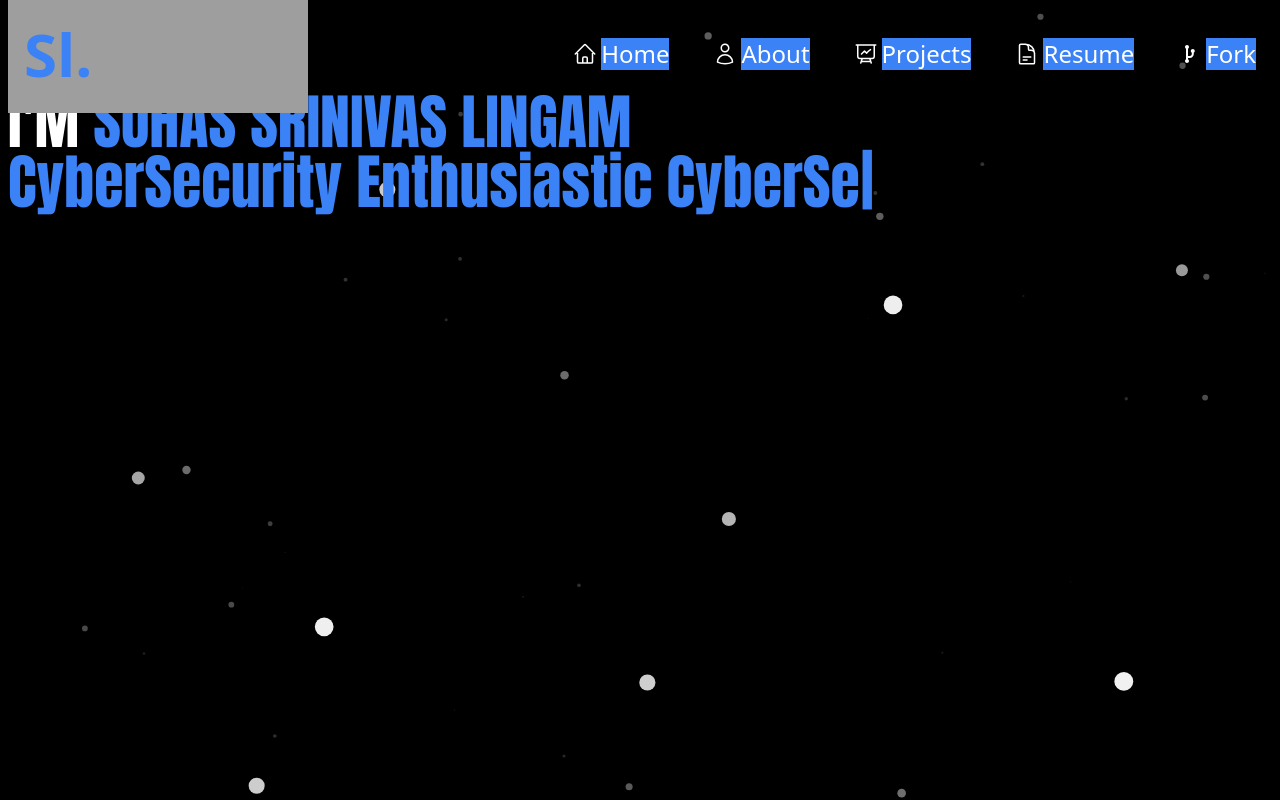
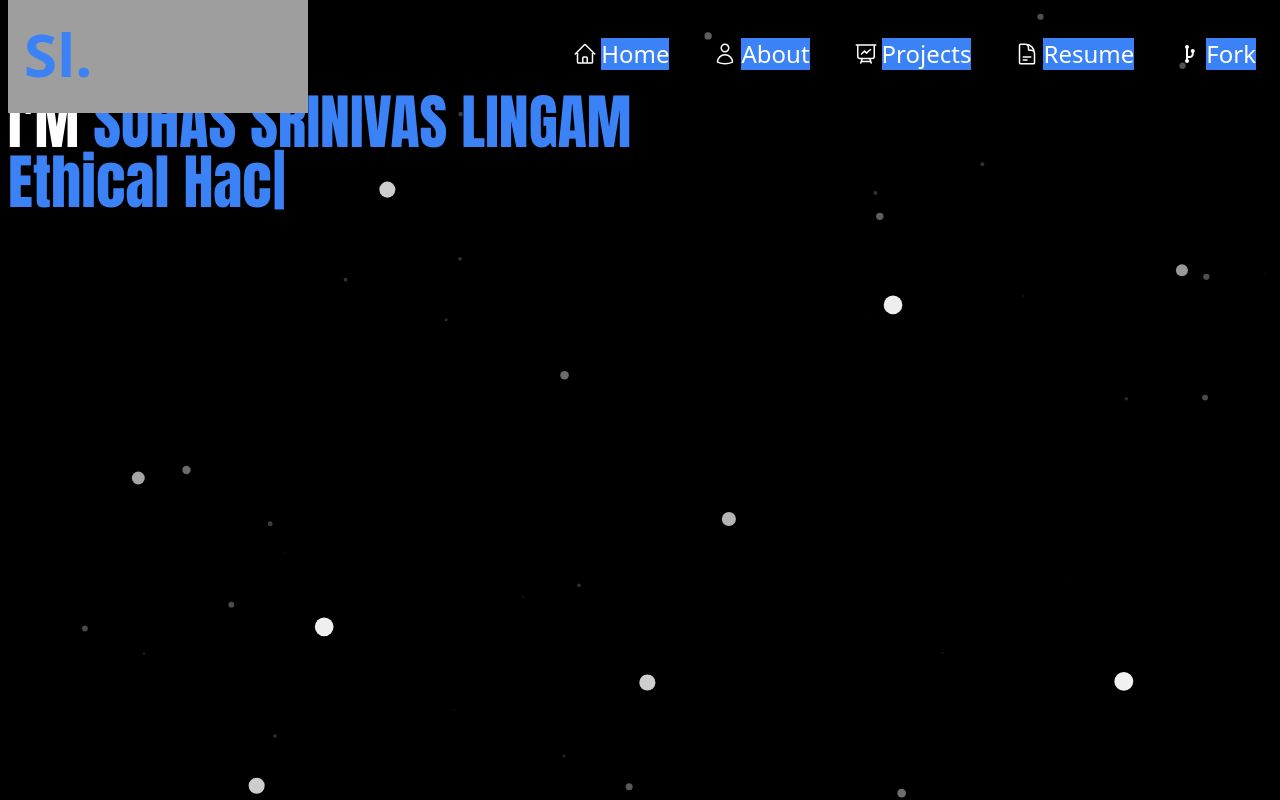
Before and after one commit to SuhasLingam/My-Portfolio, a React (Vite) app in the folder client/: page / in a window 1280 px wide. Built offline with nearby package versions, Linux system fonts and the light colour scheme; grey boxes are pictures that could not be loaded.

Commit message:
TypeWriter Updated

```diff
--- a/client/src/components/Home/type.jsx
+++ b/client/src/components/Home/type.jsx
@@ -7,13 +7,13 @@ function Type() {
       <Typewriter
         options={{
           strings: [
-            // "Student",
-            // "Ethical Hacker",
-            "CyberSecurity Enthusiastic CyberSecurity Enthusiastic",
-            // "Event Organizer",
-            // "Blockchain Developer",
-            // "Software Developer",
-            // "Open Source Contributor",
+            "Student",
+            "Ethical Hacker",
+            "CyberSecurity Enthusiastic",
+            "Event Organizer",
+            "Blockchain Developer",
+            "Software Developer",
+            "Open Source Contributor",
           ],
           autoStart: true,
           loop: true,
```
